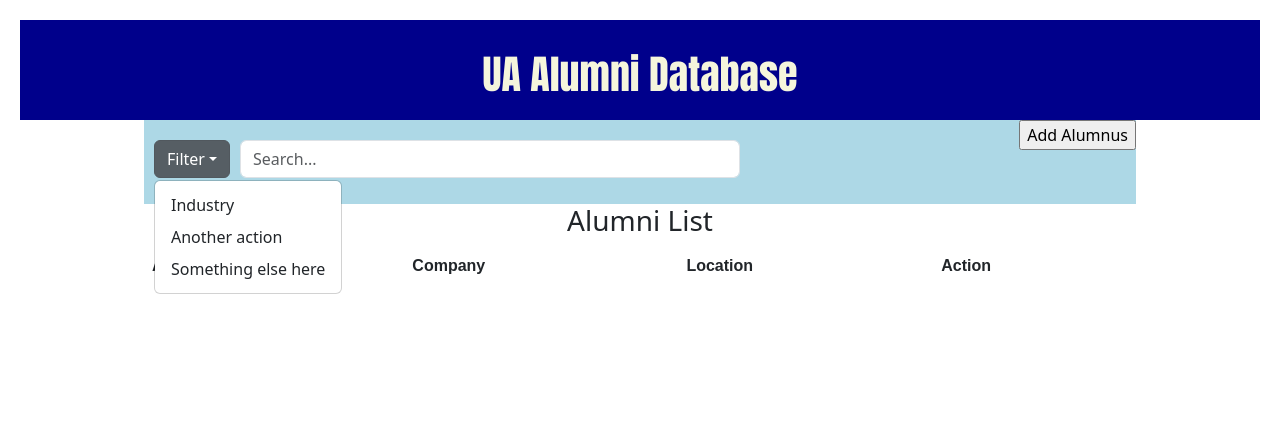
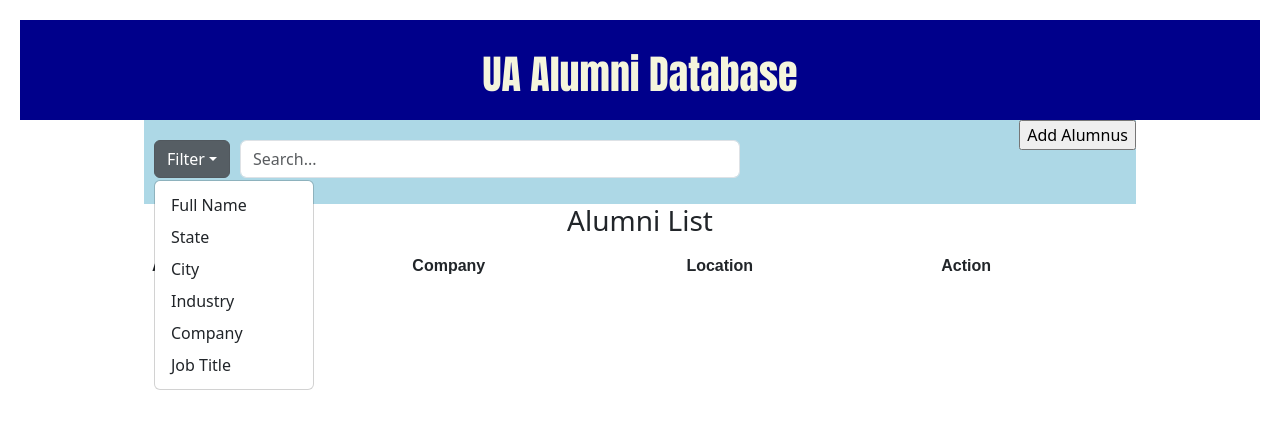
Before and after one commit to sebrazzley/internship, a React (Vite) app in the folder alumni-db/: page / in a window 1280 px wide. Both pictures are taken after a click on the button "Filter". Shown: the top 428 px of the page. Built offline with nearby package versions, Linux system fonts and the light colour scheme.

Commit message:
Uyen mapped the filters

```diff
--- a/alumni-db/src/components/SearchAlum/Search.tsx
+++ b/alumni-db/src/components/SearchAlum/Search.tsx
@@ -12,9 +12,12 @@ let filterList = ["Full Name", "State", "City", "Industry", "Company", "Job Titl
     <div className="input-group mb-3">
     <button className="btn btn-secondary dropdown-toggle" type="button" data-bs-toggle="dropdown" aria-expanded="false" >Filter</button>
     <ul className="dropdown-menu">
-      <li><a className="dropdown-item" href="#">Industry</a></li>
+        {filterList.map((item, index) => (
+            <li><a className="dropdown-item" href="#">{item}</a></li>
+        ))}
+      {/* <li><a className="dropdown-item" href="#">Industry</a></li>
       <li><a className="dropdown-item" href="#">Another action</a></li>
-      <li><a className="dropdown-item" href="#">Something else here</a></li>
+      <li><a className="dropdown-item" href="#">Something else here</a></li> */}
     </ul>
   </div>
   )
```
